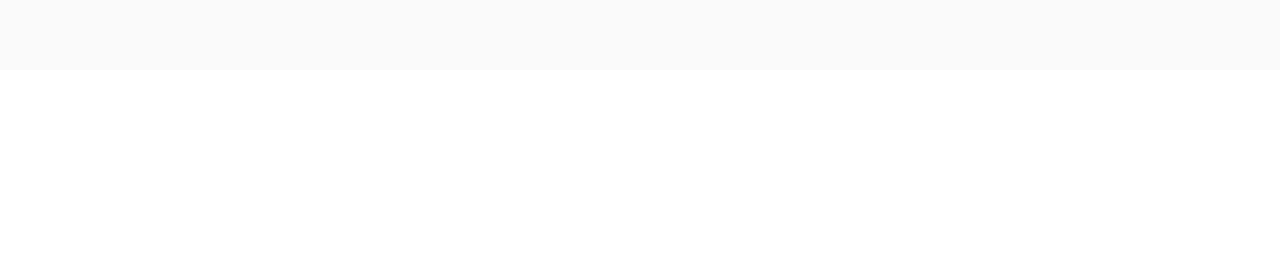
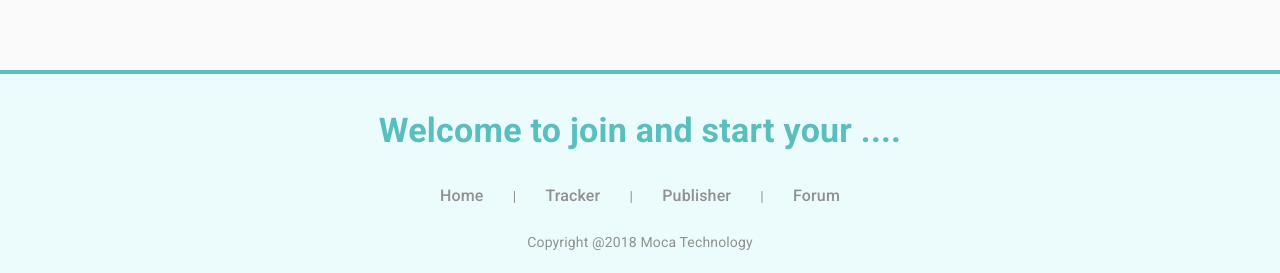
Before and after one commit to DreFalPoetry/material-project, a Next.js app: page / in a window 1280 px wide. Shown: the part 2707-2980 px from the top of the page. Before the commit the page ends 2777 px from the top, so only its background shows below. Built offline with nearby package versions, Linux system fonts and the light colour scheme.

Commit message:
添加footer

```diff
--- a/pages/index.js
+++ b/pages/index.js
@@ -9,6 +9,7 @@ import ElevateAppBar from '../src/AppBar';
 import Section1 from '../src/Section1'
 import Section2 from '../src/Section2'
 import Section3 from '../src/Section3'
+import Footer from '../src/Footer'
 
 const styles = {
   root: {
@@ -37,6 +38,7 @@ function Index(props) {
        <Section1/>
        <Section2/>
        <Section3/>
+       <Footer/>
       </ElevateAppBar>
     </Container>
   );
--- a/src/Footer.js
+++ b/src/Footer.js
@@ -0,0 +1,68 @@
+import React from 'react';
+import Box from '@material-ui/core/Box';
+import Typography from '@material-ui/core/Typography';
+import { makeStyles } from '@material-ui/core/styles';
+
+const useStyles = makeStyles(theme => ({
+  footer:{
+    borderTop:'4px solid #5abebe',
+    display:'flex',
+    flexDirection:'column',
+    textAlign:'center',
+    alignItems:'center',
+    color:'#909090',
+    padding:'24px 0px'
+  },
+  navWrapper:{
+    display:'flex',
+    width:400,
+    alignItems:'baseline',
+    justifyContent:'space-between',
+    marginTop:32,
+
+  },
+  navItem:{
+    fontWeight:500,
+    cursor:'pointer',
+    '&:hover':{
+      transform:'scale(1.1)'
+    }
+  },
+  mt12:{
+    marginTop:12
+  },
+  mt24:{
+    marginTop:24
+  }
+}))
+
+export default function Footer(){
+  const classes = useStyles();
+  return (
+    <Box bgcolor="#ecfcfc" px={4} className={classes.footer}>
+      <Typography variant="h4" className={classes.mt12} style={{fontWeight:'bold',color:'#5abebe'}}>
+        Welcome to join and start your ....
+      </Typography>
+      <div className={classes.navWrapper}>
+        <Typography variant="body1" className={classes.navItem}>
+          Home
+        </Typography>
+        |
+        <Typography variant="body1" className={classes.navItem}>
+          Tracker
+        </Typography>
+        |
+        <Typography variant="body1" className={classes.navItem}>
+          Publisher
+        </Typography>
+        |
+        <Typography variant="body1" className={classes.navItem}>
+          Forum
+        </Typography>
+      </div>
+      <Typography variant="body2" className={classes.mt24} style={{color:'#909090'}}>
+          Copyright @2018 Moca Technology
+        </Typography>
+    </Box>
+  )
+}
```
